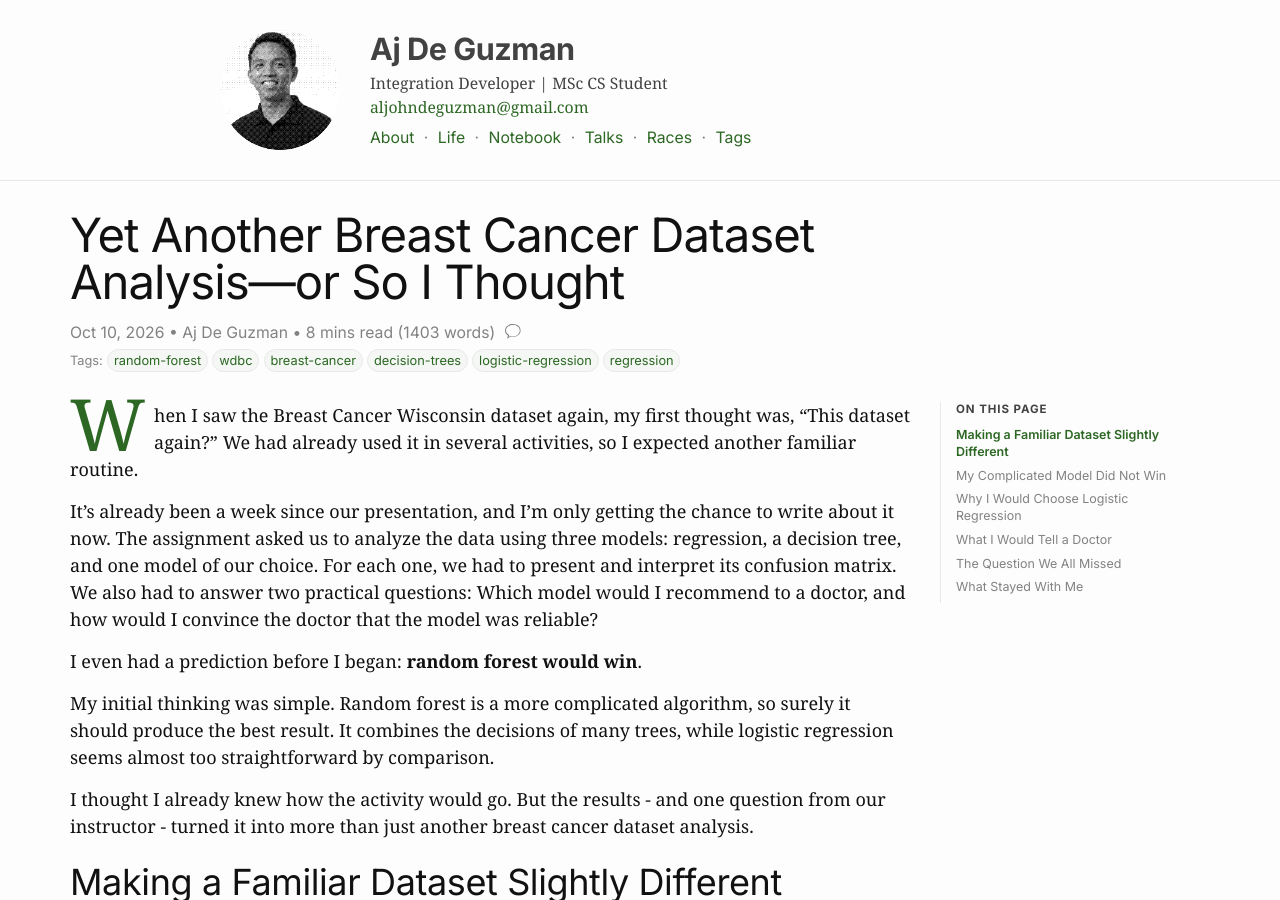
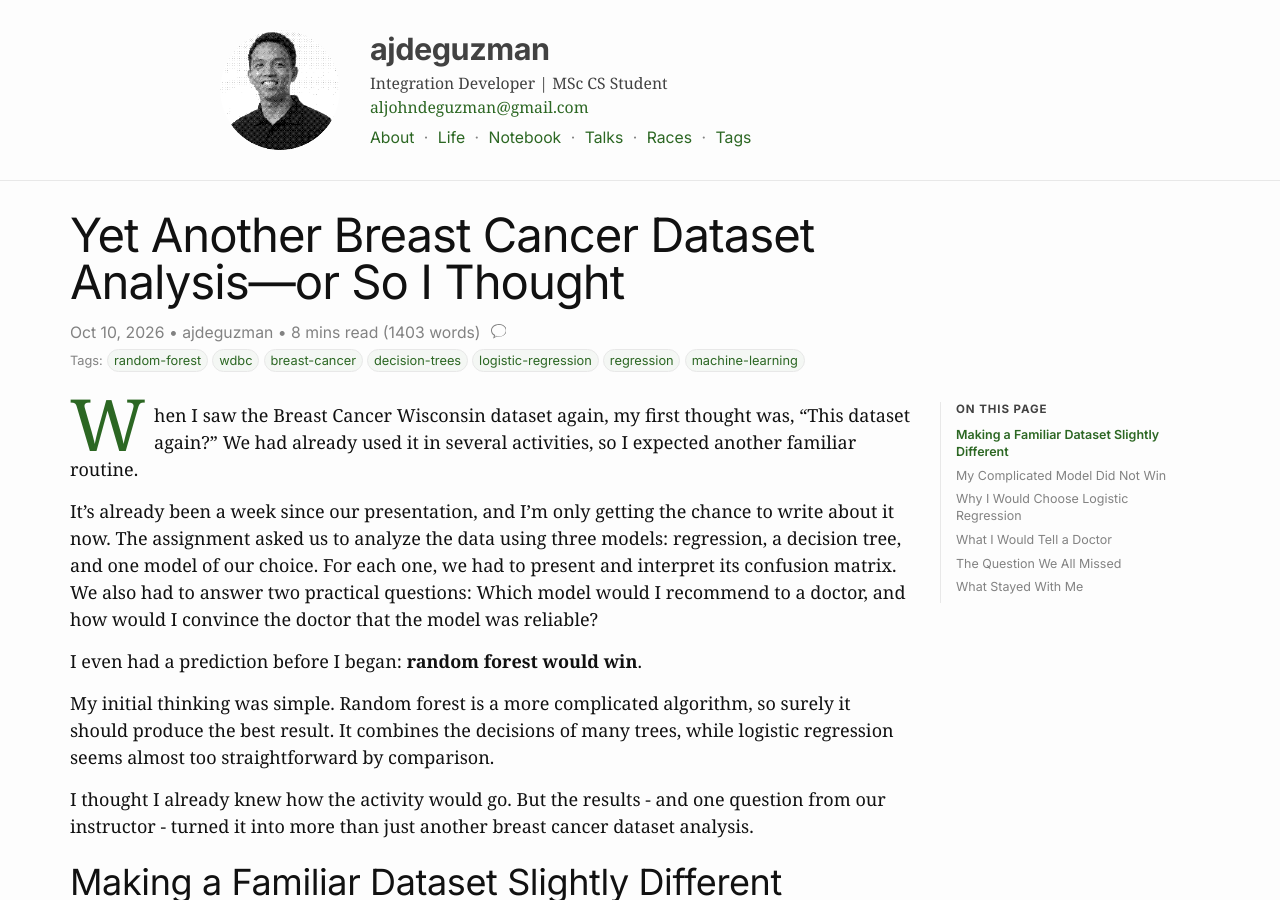
Before and after one commit to ajdeguzman/ajdeguzman.github.io, a Jekyll site: the page built from _posts/2026-10-10-yet-another-breast-cancer-analysis.md, in a window 1280 px wide and 900 px high. Built offline with Jekyll 4.4.1, drawn with Linux system fonts in a browser that asks for light colours; comment, search, counter and statistics services are not loaded; some of the changed text lies outside the part shown.

Commit message:
add ml tag to latest article

```diff
--- a/_config.yml
+++ b/_config.yml
@@ -13,7 +13,7 @@
 # you will see them accessed via {{ site.title }}, {{ site.email }}, and so on.
 # You can create any custom variable you would like, and they will be accessible
 # in the templates via {{ site.myvariable }}.
-title: Aj De Guzman
+title: ajdeguzman
 email: aljohndeguzman@gmail.com
 description: >- # this means to ignore newlines until "baseurl:"
   Thoughts from the intersection of code, running, learning, and life.
--- a/_posts/2026-10-10-yet-another-breast-cancer-analysis.md
+++ b/_posts/2026-10-10-yet-another-breast-cancer-analysis.md
@@ -3,7 +3,7 @@ layout: post
 title: Yet Another Breast Cancer Dataset Analysis—or So I Thought
 date: 2026-10-10 23:20 +0800
 categories: [notebook]
-tags: [random-forest, wdbc, breast-cancer, decision-trees, logistic-regression, regression]
+tags: [random-forest, wdbc, breast-cancer, decision-trees, logistic-regression, regression, machine-learning]
 ---
 When I saw the Breast Cancer Wisconsin dataset again, my first thought was, "This dataset again?"
 We had already used it in several activities, so I expected another familiar routine.
```
Also changed, not shown: 2 other files.
